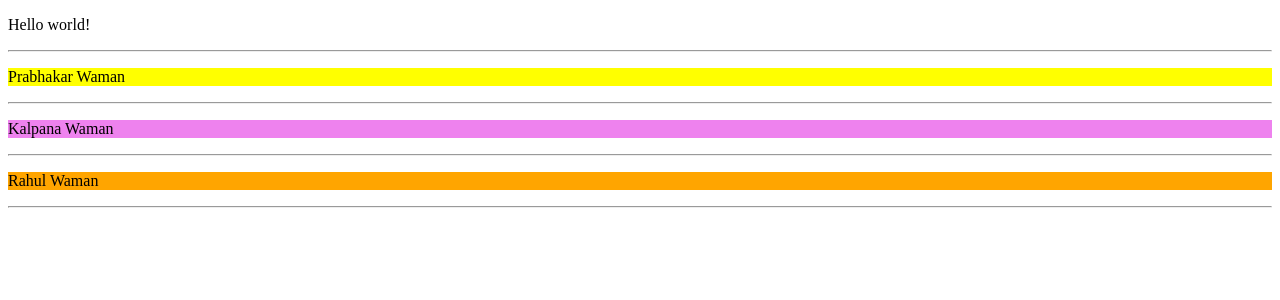
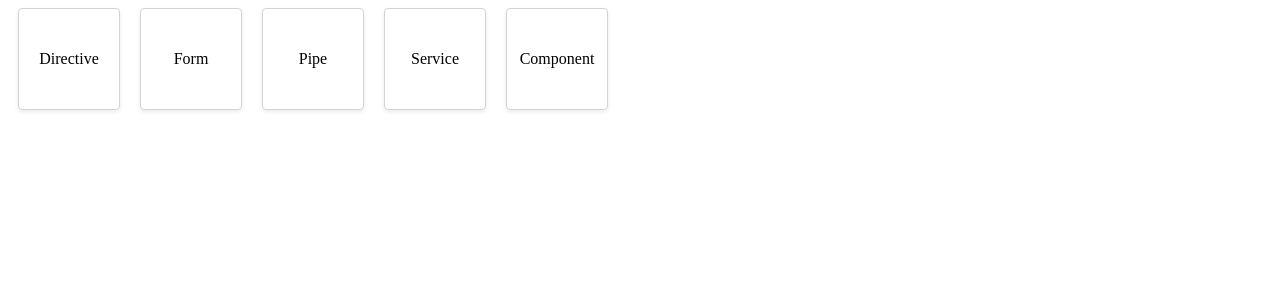
Before and after one commit to vishalpwaman1000/learn-practice-angular, an Angular app: page / in a window 1280 px wide. Shown: the top 300 px of the page. Built offline with nearby package versions, Linux system fonts and the light colour scheme.

Commit message:
Added : Menu list

```diff
--- a/src/app/app.component.css
+++ b/src/app/app.component.css
@@ -0,0 +1,29 @@
+.square-container {
+    display: flex;
+    margin: 0 0 10px 0;
+    ;
+}
+
+.square-box {
+    margin: 0 10px;
+    width: 100px;
+    height: 100px;
+    border: 1px solid lightgrey;
+    display: flex;
+    align-items: center;
+    justify-content: center;
+    font-weight: 500;
+    font-size: 16px;
+    border-radius: 4px;
+    cursor: pointer;
+    /* ✅ Professional subtle box shadow */
+    box-shadow: 0 2px 4px rgba(0, 0, 0, 0.08);
+
+    /* Optional: add hover interaction */
+    transition: box-shadow 0.3s ease, transform 0.2s ease;
+}
+
+.main-content {
+    /* border: 0.5px solid lightgray; */
+    padding: 30px 0px;
+}
--- a/src/app/app.component.html
+++ b/src/app/app.component.html
@@ -1,9 +1,8 @@
-<p appHighlight>Hello world!</p>
-<hr>
-<p appCustomColorDirective="yellow">Prabhakar Waman</p>
-<hr>
-<p appCustomColorDirective="violet">Kalpana Waman</p>
-<hr>
-<p appCustomColorDirective="orange">Rahul Waman</p>
-<hr>
-<router-outlet />
+<div *ngIf="isShowList" class="square-container">
+    <div class="square-box" *ngFor="let data of topics" (click)="redirectToTopic(data)">
+        {{ data.topic }}
+    </div>
+</div>
+<div [ngClass]="{ 'main-content': !isShowList }">
+    <router-outlet />
+</div>
--- a/src/app/app.component.ts
+++ b/src/app/app.component.ts
@@ -1,15 +1,27 @@
+import { CommonModule } from '@angular/common';
 import { Component } from '@angular/core';
-import { RouterOutlet } from '@angular/router';
-import { HighlightDirective } from './directive/highlight.directive';
-import { CustomColorDirectiveDirective } from './directive/custom-color-directive.directive';
+import { Router, RouterOutlet } from '@angular/router';
 
 @Component({
   selector: 'app-root',
   standalone: true,
-  imports: [RouterOutlet, HighlightDirective, CustomColorDirectiveDirective],
+  imports: [RouterOutlet, CommonModule],
   templateUrl: './app.component.html',
   styleUrl: './app.component.css'
 })
 export class AppComponent {
-  title = 'angular-learn';
+  isShowList = true;
+  topics = [
+    { topic: 'Directive', route: 'directive' },
+    { topic: 'Form', route: '' },
+    { topic: 'Pipe', route: '' },
+    { topic: 'Service', route: '' },
+    { topic: 'Component', route: '' }];
+
+  constructor(private router: Router) { }
+
+  redirectToTopic(data: any) {
+    this.isShowList = false;
+    this.router.navigate(["/" + [data.route]]);
+  }
 }
--- a/src/app/app.routes.ts
+++ b/src/app/app.routes.ts
@@ -1,3 +1,12 @@
 import { Routes } from '@angular/router';
 
-export const routes: Routes = [];
+export const routes: Routes = [
+    // {
+    //     path: '',
+    //     loadComponent: () => import('./directive/customdirective/customdirective.component').then(m => m.CustomdirectiveComponent)
+    // },
+    {
+        path: 'directive',
+        loadComponent: () => import('./directive/customdirective/customdirective.component').then(m => m.CustomdirectiveComponent)
+    }
+];
```
Also changed, not shown: 1 other file (tests, documents, lock files or other folders).
